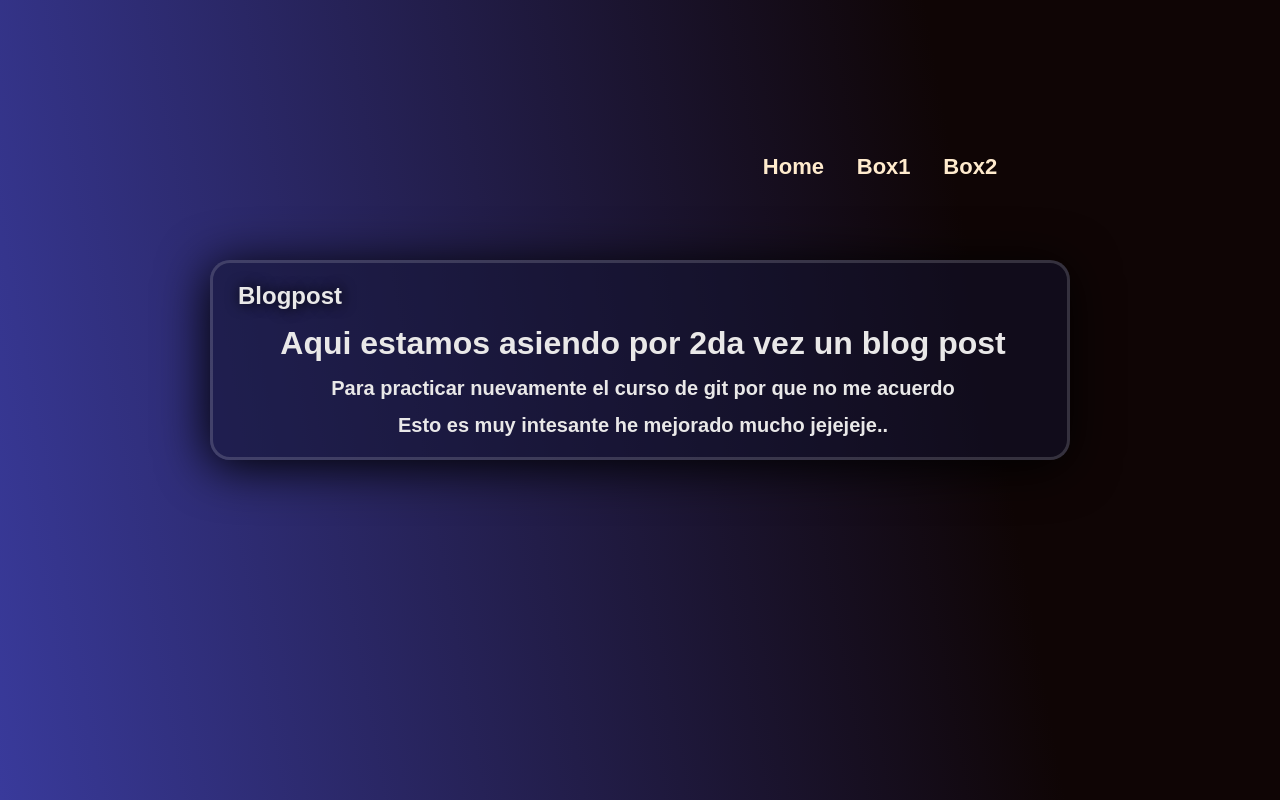
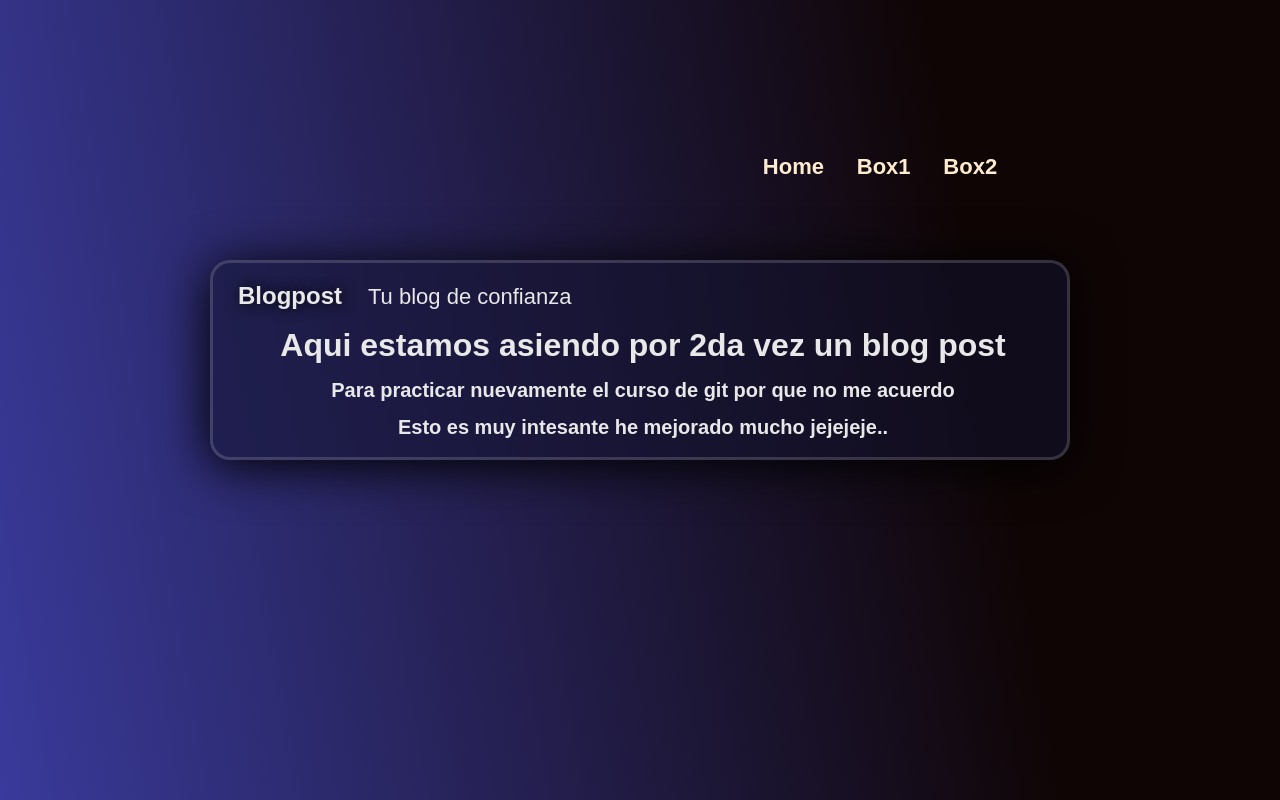
Before and after one commit to IeesusChumpitaz/Hyperblog2, a plain HTML site: page index.html in a window 1280 px wide. Drawn offline with Linux system fonts and the light colour scheme.

Commit message:
se le agrego la etiqueta span que se perdio en el conflicto

```diff
--- a/index.html
+++ b/index.html
@@ -20,6 +20,7 @@
     <main>
         <div class="cabecera">
             <p>Blogpost</p>
+            <span>Tu blog de confianza</span>
         </div>
         <div class="box">
             <h1>Aqui estamos asiendo por 2da vez un blog post</h1>
```
